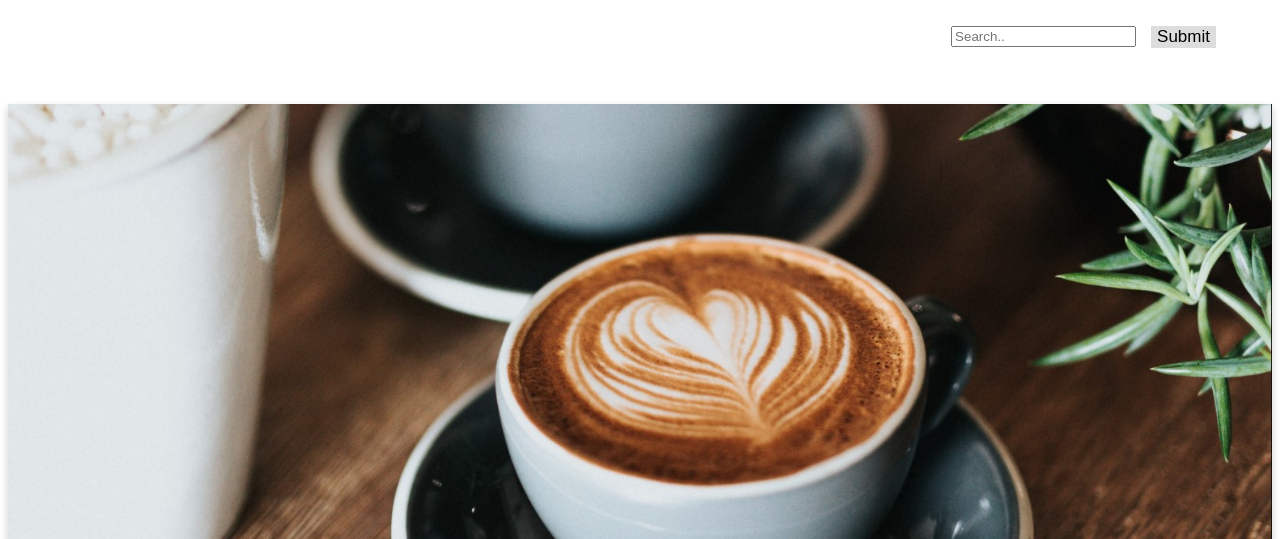
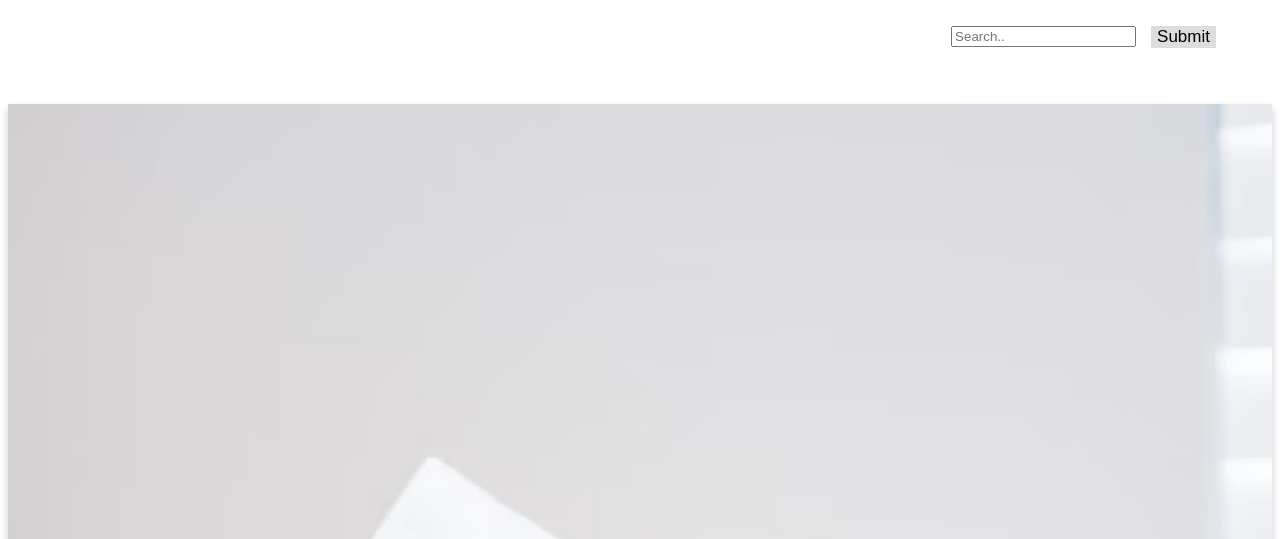
Before and after one commit to brow1063/Lab3, a plain HTML site: page index.html in a window 1280 px wide. Shown: the part 261-800 px from the top of the page. Drawn offline with Linux system fonts and the light colour scheme.

Commit message:
Made change for lab / changed main photo

```diff
--- a/index.html
+++ b/index.html
@@ -43,7 +43,7 @@
         <main id="main">
             <!--In the main section we have an image for the website, followed by the "info section" including about the website, slogan and contact info. Following this are the product cards and social media shout out.--->
             <div>
-                <img src="images/Cafe.jpg" />
+                <img src="images/Chemex.jpg" />
             </div>
             <div class="info-section">
                 <div class="company-description">
```
